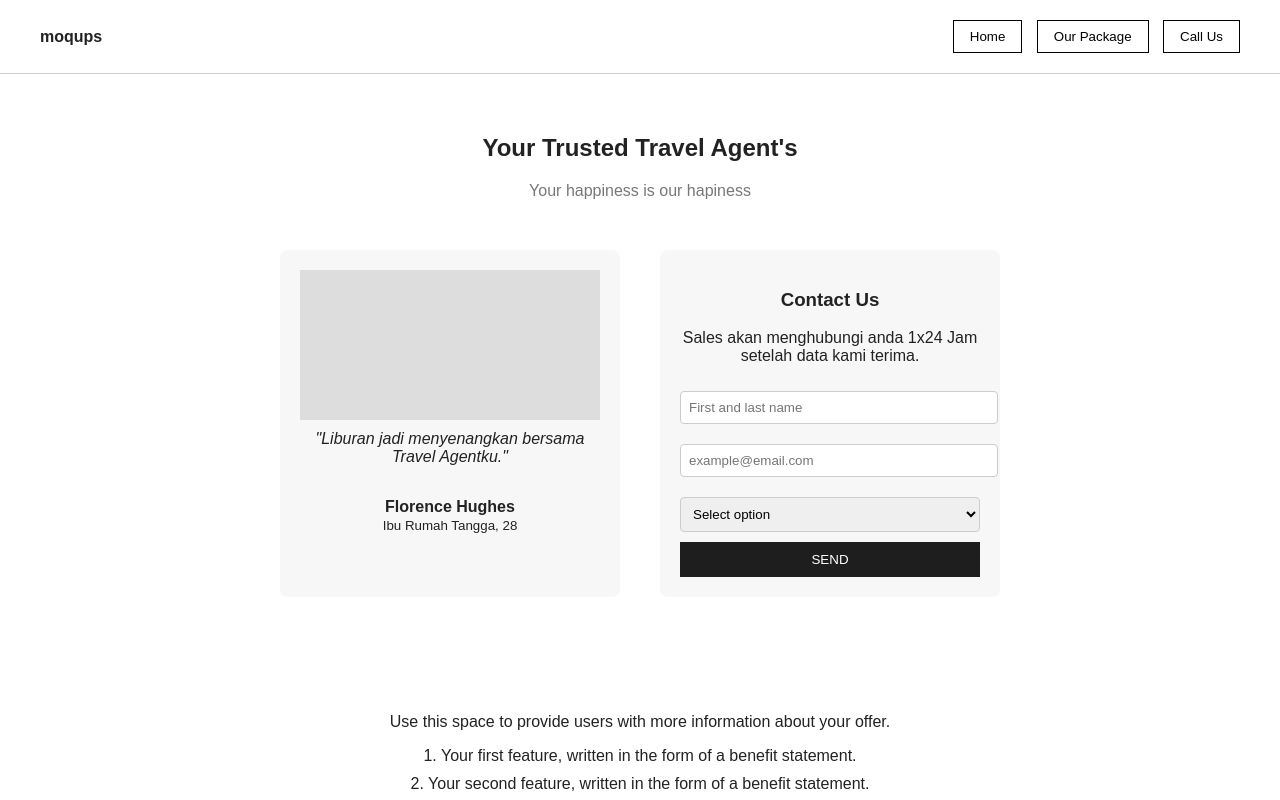
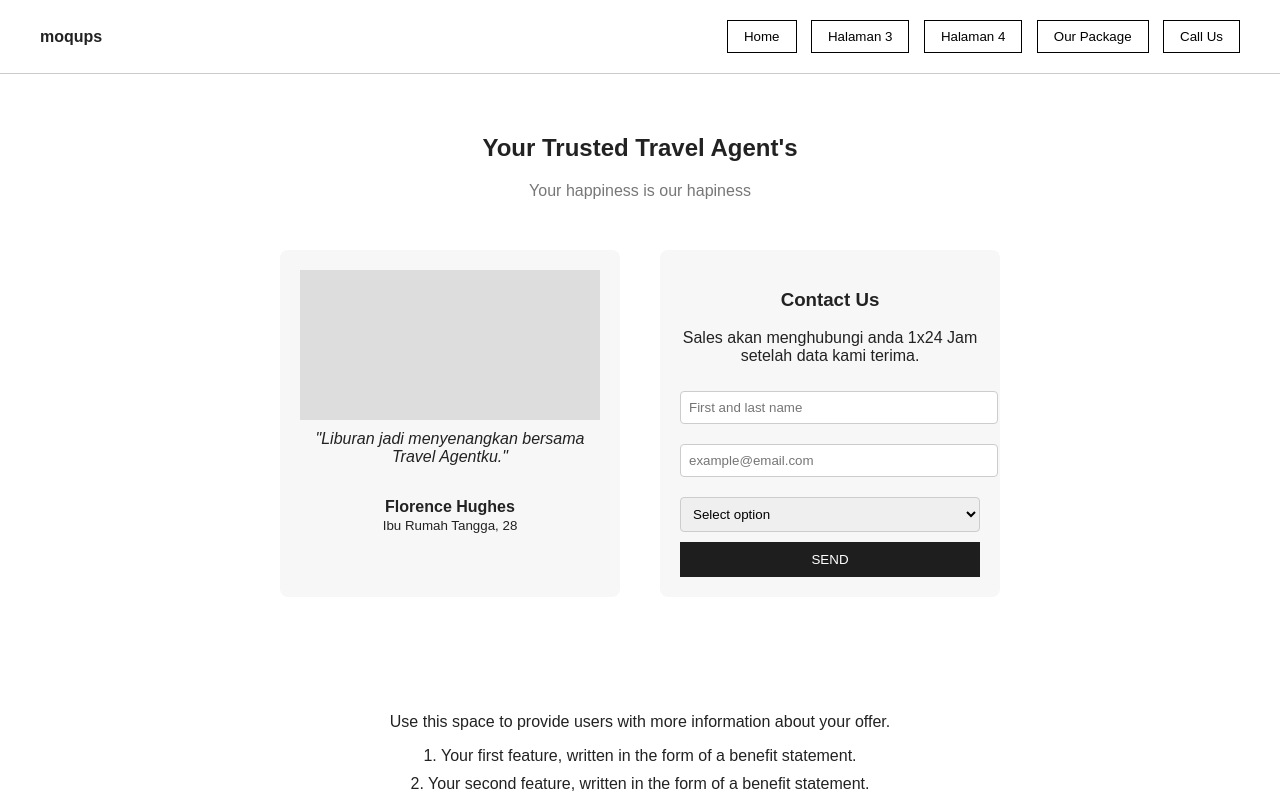
Before and after one commit to Revou-Coding-Camp/codingcamp-30-jun-25-Danset23, a plain HTML site: page page2.html in a window 1280 px wide. Shown: the top 800 px of the page. Drawn offline with Linux system fonts and the light colour scheme.

Commit message:
Update page2.html

```diff
--- a/page2.html
+++ b/page2.html
@@ -152,6 +152,8 @@
   <div><strong>moqups</strong></div>
   <nav>
     <button onclick="location.href='index.html'">Home</button>
+    <button onclick="location.href='page3.html'" type="button">Halaman 3</button>
+    <button onclick="location.href='page4.html'" type="button">Halaman 4</button>
     <button>Our Package</button>
     <button>Call Us</button>
   </nav>
```
